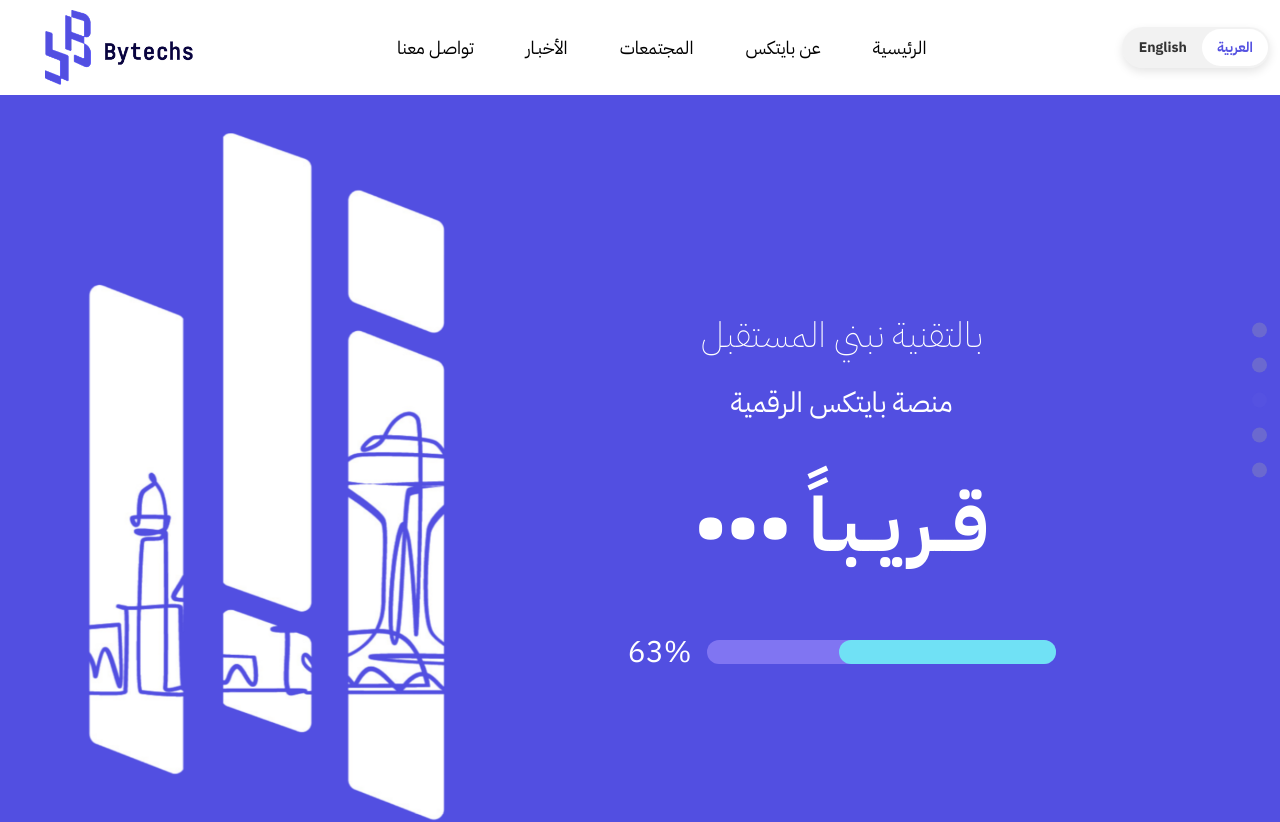
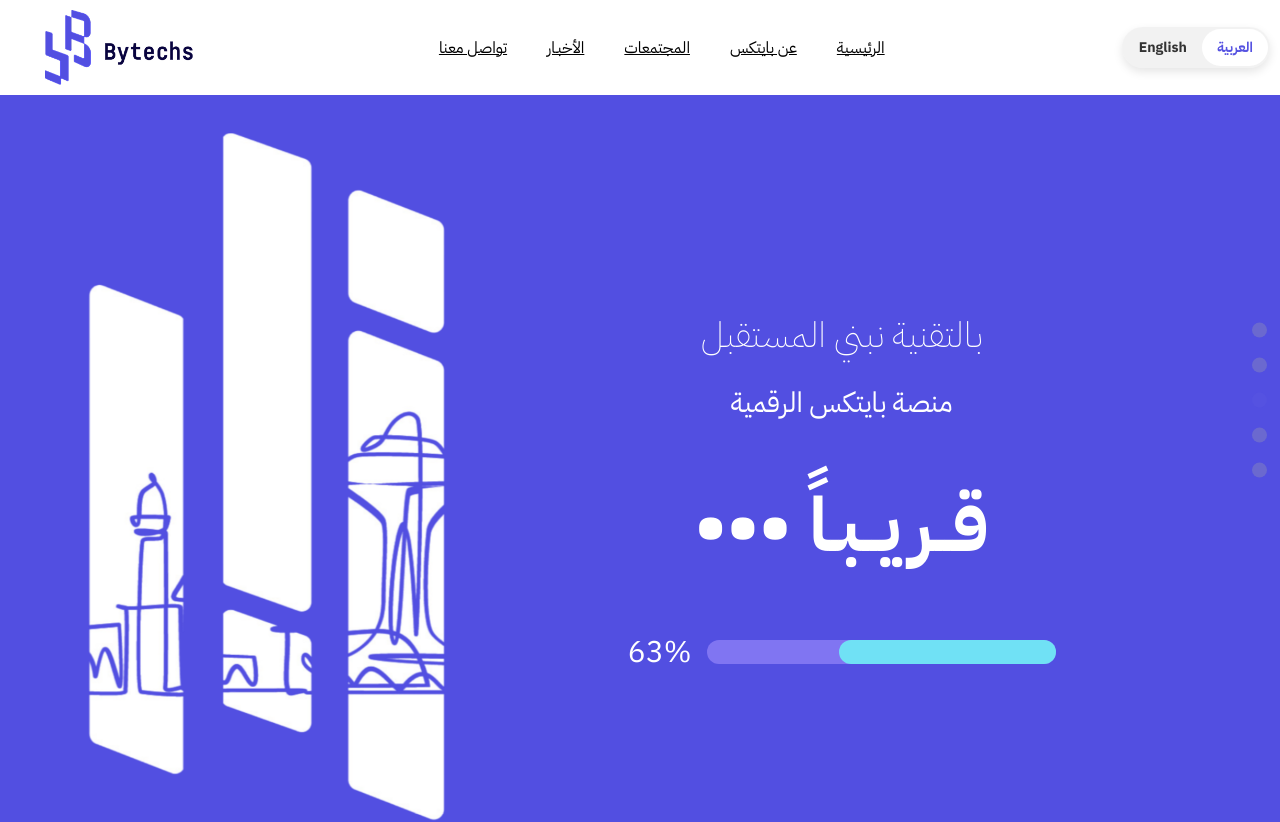
Before and after one commit to ByTechS-Platform/ByTechS-Website, a React (Create React App) app: page / in a window 1280 px wide. Shown: the top 822 px of the page. Built offline with nearby package versions, Linux system fonts and the light colour scheme; no server answers.

Commit message:
404 page not existed error resolved

```diff
--- a/package.json
+++ b/package.json
@@ -17,6 +17,7 @@
     "react-ga4": "^2.1.0",
     "react-phone-input-2": "^2.15.1",
     "react-router-dom": "^7.0.2",
+    "react-router-hash-link": "^2.4.3",
     "react-scripts": "5.0.1",
     "react-slick": "^0.30.2",
     "sass": "^1.80.3",
--- a/src/App.js
+++ b/src/App.js
@@ -1,7 +1,7 @@
 import { useState, useEffect } from "react";
 import ReactGA from "react-ga4";
 import {
-  BrowserRouter as Router,
+  HashRouter as Router,
   Route,
   Routes,
   useLocation,
--- a/src/Components/NavBar.js
+++ b/src/Components/NavBar.js
@@ -1,5 +1,6 @@
 import React, { useState, useCallback, useEffect } from "react";
-import { useNavigate, useLocation } from "react-router-dom";
+import { useLocation } from "react-router-dom";
+import { HashLink } from "react-router-hash-link";
 import "../Styles/Navbar.scss";
 import logo from "../assets/Bytechs_شعار - أبيض 3.png";
 import coloredLogo from "../assets/Bytechs_شعار - ملون 1.png";
@@ -10,34 +11,27 @@
   const { language, setLanguage } = useLanguage();
   const [burgerMenuOpen, setBurgerMenuOpen] = useState(false);
   const [isLightBackground, setIsLightBackground] = useState(false);
-  const navigate = useNavigate();
   const location = useLocation();
 
-  // Emit global language change event
+  // Toggle between English and Arabic
   const toggleLanguage = () => {
     const newLanguage = language === "en" ? "ar" : "en";
     setLanguage(newLanguage);
-    switchLanguage(newLanguage); // Update the DOM elements
+    switchLanguage(newLanguage);
     window.dispatchEvent(
       new CustomEvent("languageChange", { detail: { lang: newLanguage } })
     );
   };
 
+  // Update nav style based on background brightness
   const handleScroll = useCallback(() => {
     const sections = document.querySelectorAll("section");
     sections.forEach((section) => {
-      const sectionTop = section.getBoundingClientRect().top;
-      const sectionBottom = section.getBoundingClientRect().bottom;
-
-      if (
-        sectionTop <= window.innerHeight / 2 &&
-        sectionBottom >= window.innerHeight / 2
-      ) {
-        const backgroundColor =
-          window.getComputedStyle(section).backgroundColor;
-        const [r, g, b] = backgroundColor.match(/\d+/g).map(Number);
-        const isLight = (r + g + b) / 3 > 200;
-        setIsLightBackground(isLight);
+      const { top, bottom } = section.getBoundingClientRect();
+      if (top <= window.innerHeight / 2 && bottom >= window.innerHeight / 2) {
+        const bg = window.getComputedStyle(section).backgroundColor;
+        const [r, g, b] = bg.match(/\d+/g).map(Number);
+        setIsLightBackground((r + g + b) / 3 > 200);
       }
     });
   }, []);
@@ -47,38 +41,33 @@
     return () => window.removeEventListener("scroll", handleScroll);
   }, [handleScroll]);
 
-  const toggleBurgerMenu = () => setBurgerMenuOpen((prevState) => !prevState);
+  const toggleBurgerMenu = () => setBurgerMenuOpen((prev) => !prev);
 
-  const handleNavigation = (section) => {
-    if (location.pathname !== "/") {
-      navigate(`/#${section}`);
-    } else {
-      window.location.hash = section;
-    }
-  };
+  // Define your in-page sections
+  const navItems = [
+    { id: "home", en: "Home", ar: "الرئيسية" },
+    { id: "about", en: "About us", ar: "عن بايتكس" },
+    { id: "communities", en: "Communities", ar: "المجتمعات" },
+    { id: "news", en: "News", ar: "الأخبـار" },
+    { id: "contact", en: "Contact us", ar: "تواصل معنا" },
+  ];
 
-  const renderNavLinks = () => {
-    const links = [
-      { href: "home", en: "Home", ar: "الرئيسية" },
-      { href: "about", en: "About us", ar: "عن بايتكس "},
-      { href: "communities", en: "Communities", ar: "المجتمعات" },
-      { href: "news", en: "News", ar: "الأخبـار" },
-      { href: "contact", en: "Contact us", ar: "تواصل معنا" },
-    ];
-
-    return links.map((link) => (
-      <li key={link.href}>
-        <button
-          onClick={() => handleNavigation(link.href)}
-          data-en={link.en}
-          data-ar={link.ar}
+  // Render links that scroll to sections
+  const renderNavLinks = () =>
+    navItems.map((item) => (
+      <li key={item.id}>
+        <HashLink
+          smooth
+          to={`/#${item.id}`}
+          className="nav-link"
           style={{ color: isLightBackground ? "black" : "white" }}
+          data-en={item.en}
+          data-ar={item.ar}
         >
-          {language === "en" ? link.en : link.ar}
-        </button>
+          {language === "en" ? item.en : item.ar}
+        </HashLink>
       </li>
     ));
-  };
 
   return (
     <nav
@@ -105,34 +94,30 @@
         <button
           className={`Eng ${language === "en" ? "active" : ""}`}
           onClick={toggleLanguage}
+          aria-label="Switch to English"
           style={{
             color:
               language === "en"
-                ? isLightBackground
-                  ? "#5552e1"
-                  : "#5552e1"
+                ? "#5552e1"
                 : isLightBackground
                 ? "#333"
                 : "#ddd",
           }}
-          aria-label="Switch to English"
         >
           English
         </button>
         <button
           className={`AR ${language === "ar" ? "active" : ""}`}
           onClick={toggleLanguage}
+          aria-label="Switch to Arabic"
           style={{
             color:
               language === "ar"
-                ? isLightBackground
-                  ? "#5552e1"
-                  : "#5552e1"
+                ? "#5552e1"
                 : isLightBackground
                 ? "#333"
                 : "#ddd",
           }}
-          aria-label="Switch to Arabic"
         >
           العربية
         </button>
@@ -145,13 +130,13 @@
         <div className="burger-icon">
           <span
             style={{ backgroundColor: isLightBackground ? "black" : "white" }}
-          ></span>
+          />
           <span
             style={{ backgroundColor: isLightBackground ? "black" : "white" }}
-          ></span>
+          />
           <span
             style={{ backgroundColor: isLightBackground ? "black" : "white" }}
-          ></span>
+          />
         </div>
         <ul className="burger-links">
           {renderNavLinks()}
@@ -159,34 +144,30 @@
             <button
               className={`Eng ${language === "en" ? "active" : ""}`}
               onClick={toggleLanguage}
+              aria-label="Switch to English"
               style={{
                 color:
                   language === "en"
-                    ? isLightBackground
-                      ? "#5552e1"
-                      : "#5552e1"
+                    ? "#5552e1"
                     : isLightBackground
                     ? "#333"
                     : "#ddd",
               }}
-              aria-label="Switch to English"
             >
               English
             </button>
             <button
               className={`AR ${language === "ar" ? "active" : ""}`}
               onClick={toggleLanguage}
+              aria-label="Switch to Arabic"
               style={{
                 color:
                   language === "ar"
-                    ? isLightBackground
-                      ? "#5552e1"
-                      : "#5552e1"
+                    ? "#5552e1"
                     : isLightBackground
                     ? "#333"
                     : "#ddd",
               }}
-              aria-label="Switch to Arabic"
             >
               العربية
             </button>
```
Also changed, not shown: 1 other file (tests, documents, lock files or other folders).
